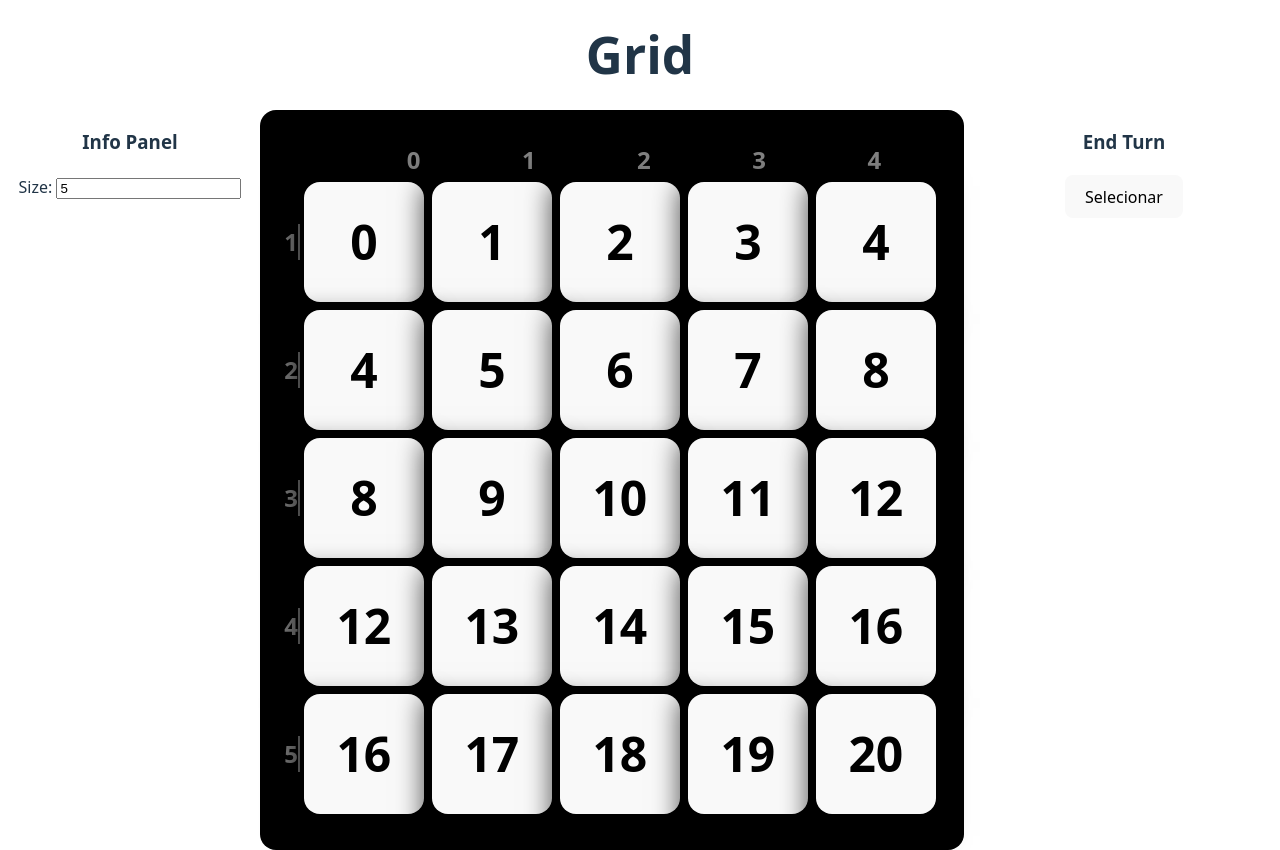
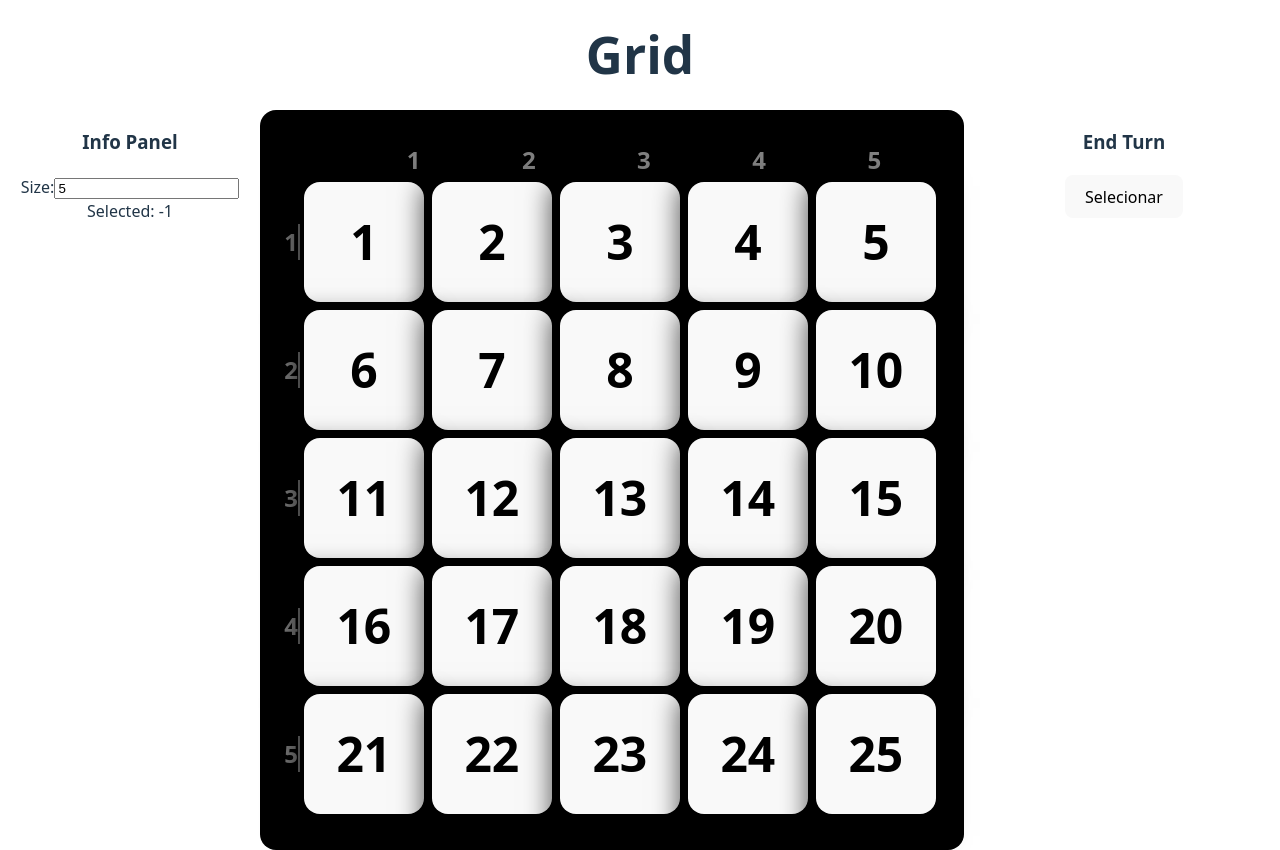
Before and after one commit to Zokyn/react-grid-ui, a React (Vite) app: page / in a window 1280 px wide. Built offline with nearby package versions, Linux system fonts and the light colour scheme.

Commit message:
feat: adicionado feature de seleção

```diff
--- a/src/App.css
+++ b/src/App.css
@@ -43,39 +43,40 @@
   text-align: center;
 }
 
-#grid-row {
+.grid-row {
   display: flex;
   flex-direction: row;
   padding: 0;
   margin: 0;
   justify-content: center;
-
+  align-items: center;
 }
 .grid-header>li,
-#grid-row>*:first-child {
+.grid-row>*:first-child {
   width: 64px;
   font-size: 24px;
   color: gray;
   cursor: default;
   user-select: none;
 }
-#grid-row>*:first-child {
+.grid-row>*:first-child {
   aspect-ratio: 1/1;
   align-self: center;
   border-right: solid gray 2px;
   align-content: center;
 }
 
-#grid-row>.grid-vector {
+.grid-row>.vector{
   flex-grow: 1;
   display: flex;
   flex-direction: row;
   padding: 0;
   margin: 0;
   list-style: none;
+  justify-content: space-between;
 }
 
-.grid-vector .grid-item {
+.vector .grid-item {
   align-self: center;
   margin: 4px;
   box-shadow:  -1px 13px 24px 9px rgba(0,0,0,0.62);
@@ -101,3 +102,9 @@
   text-align: center;
   font-size: 48px;
 }
+.grid-item.active>button {
+  background-color: rgb(127, 148, 148);
+  color: rgba(0, 0, 0, 0.425);
+  border: solid rgb(123, 164, 179) 5px;
+  outline: none;
+}
--- a/src/App.tsx
+++ b/src/App.tsx
@@ -11,8 +11,9 @@ function createGrid(size: number = 3): number[][] {
 
 function App() {
   const [size, setSize] = useState(5);
+  const [selected, setSelected] = useState(-1);
   const grid: number[][] = createGrid(size);
-
+  let count = 0;
   return (
     <>
       <h1>Grid</h1>
@@ -20,36 +21,52 @@ function App() {
         <div>
           <h3>Info Panel</h3>
           <div>
-            Size:{" "}
+            Size:
             <input
               value={size}
               type="number"
               onInput={(e) => setSize(parseInt(e.currentTarget.value))}
             />
           </div>
+          <div>Selected: {selected}</div>
         </div>
         <div className="container">
           <ul className="grid-header">
             {grid.map((index, i) => (
               <li>
-                <strong>{i}</strong>
+                <strong>{i + 1}</strong>
               </li>
             ))}
           </ul>
-          {grid.map((vector, i) => (
-            <div id="grid-row" key={i}>
-              <strong>{i + 1}</strong>
-              <ul className="grid-vector">
-                {vector.map((value, j) => (
-                  <li className="grid-item" key={j}>
-                    <button>
-                      <b>{i * 4 + j}</b>
-                    </button>
-                  </li>
-                ))}
-              </ul>
-            </div>
-          ))}
+          {grid.map((vector, i) => {
+            return (
+              <div className="grid-row" key={i}>
+                <strong>{i + 1}</strong>
+                <ul className="vector">
+                  {vector.map((value, j) => {
+                    count++;
+                    const index = i * size + j;
+                    return (
+                      <li
+                        className={
+                          index == selected ? "grid-item active" : "grid-item"
+                        }
+                        key={j}
+                      >
+                        <button
+                          key={i * size + j}
+                          id={`item-button-${i * size + j}`}
+                          onClick={() => setSelected(index)}
+                        >
+                          <b>{count}</b>
+                        </button>
+                      </li>
+                    );
+                  })}
+                </ul>
+              </div>
+            );
+          })}
         </div>
         <div>
           <h3>End Turn</h3>
```
